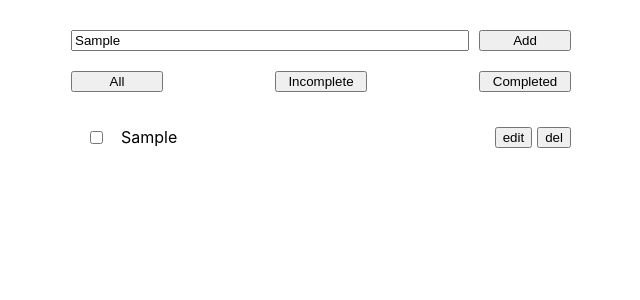
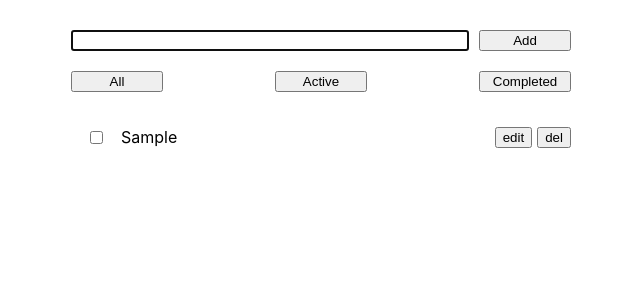
Before and after one commit to TheGreen-Man/Redux-TS-Intro, a React (Create React App) app: page / in a window 1280 px wide. Both pictures are taken after typing "Sample" into the empty fields and a click on the button "Add". Shown: the top 300 px of the page, without its empty margins (319-959 px from the left). Built offline with nearby package versions, Linux system fonts and the light colour scheme.

Commit message:
task true/false checker added && input field new features

```diff
--- a/src/components/InputSection/InputSection.js
+++ b/src/components/InputSection/InputSection.js
@@ -1,31 +1,49 @@
-import React, { useState } from "react";
+import React, { useState, useRef } from "react";
 
 import { useDispatch } from "react-redux";
 import { addToDoAction } from "../../redux/actions/toDoActions";
 import { nanoid } from "nanoid";
 
+// ovaj princip, ali preko redux-a!
+// const FILTER_MAP = {
+// 	All: () => true,
+// 	Active: (task) => !task.completed,
+// 	Completed: (task) => task.completed,
+// };
+// const FILTER_NAMES = Object.keys(FILTER_MAP);
+
 export default function InputSection() {
 	const [toDo, setToDo] = useState("");
-
+	const inputField = useRef(null);
 	const dispatch = useDispatch();
 
 	const addToDo = (e) => {
-		// e.preventDefault();
-
+		e.preventDefault();
+		if (toDo.trim() === "") return;
 		dispatch(
 			addToDoAction({
 				text: toDo,
+				completed: false,
 				id: nanoid(),
 			})
 		);
+		setToDo("");
+		inputField.current.focus();
 	};
 
 	return (
 		<div>
-			<input value={toDo} onChange={(e) => setToDo(e.target.value)} />
+			<input
+				value={toDo}
+				onChange={(e) => setToDo(e.target.value)}
+				onKeyPress={(e) => {
+					if (e.key === "Enter") addToDo(e);
+				}}
+				ref={inputField}
+			/>
 			<button onClick={addToDo}>Add</button>
 			<button>All</button>
-			<button>Incomplete</button>
+			<button>Active</button>
 			<button>Completed</button>
 		</div>
 	);
--- a/src/components/ToDo/ToDo.js
+++ b/src/components/ToDo/ToDo.js
@@ -1,6 +1,9 @@
 import React from "react";
 import { useSelector, useDispatch } from "react-redux";
-import { deleteToDoAction } from "../../redux/actions/toDoActions";
+import {
+	deleteToDoAction,
+	completedChangeAction,
+} from "../../redux/actions/toDoActions";
 
 export default function ToDo() {
 	const toDoList = useSelector((state) => state.toDo.toDos);
@@ -9,10 +12,17 @@ export default function ToDo() {
 	const deleteToDoHandler = (id) => {
 		dispatch(deleteToDoAction({ id: id }));
 	};
+	const toDoStateHandler = (id, state) => {
+		dispatch(completedChangeAction({ id: id, completed: state }));
+	};
 
 	const toDoLi = toDoList.map((toDo) => (
 		<li key={toDo.id}>
-			<input type="checkbox" />
+			<input
+				type="checkbox"
+				checked={toDo.checked}
+				onChange={(e) => toDoStateHandler(toDo.id, e.target.checked)}
+			/>
 			<span>{toDo.text}</span>
 			<button onClick={() => console.log("edit")}>edit</button>
 			<button onClick={() => deleteToDoHandler(toDo.id)}>del</button>
--- a/src/redux/actions/toDoActions.js
+++ b/src/redux/actions/toDoActions.js
@@ -11,3 +11,4 @@ import { createAction } from "@reduxjs/toolkit";
 
 export const addToDoAction = createAction("ADD_TODO");
 export const deleteToDoAction = createAction("DELETE_TODO");
+export const completedChangeAction = createAction("CHANGE_STATE");
--- a/src/redux/reducers/toDoReducer.js
+++ b/src/redux/reducers/toDoReducer.js
@@ -1,5 +1,9 @@
 import { createReducer } from "@reduxjs/toolkit";
-import { addToDoAction, deleteToDoAction } from "../actions/toDoActions";
+import {
+	addToDoAction,
+	deleteToDoAction,
+	completedChangeAction,
+} from "../actions/toDoActions";
 
 const initialState = {
 	toDos: [],
@@ -14,6 +18,13 @@ const toDoReducer = createReducer(initialState, (builder) => {
 			state.toDos = state.toDos.filter(
 				(toDo) => toDo.id !== action.payload.id
 			);
+		})
+		.addCase(completedChangeAction, (state, action) => {
+			state.toDos = state.toDos.map((toDo) =>
+				toDo.id === action.payload.id
+					? { ...toDo, completed: action.payload.completed }
+					: { ...toDo }
+			);
 		});
 });
 
```
